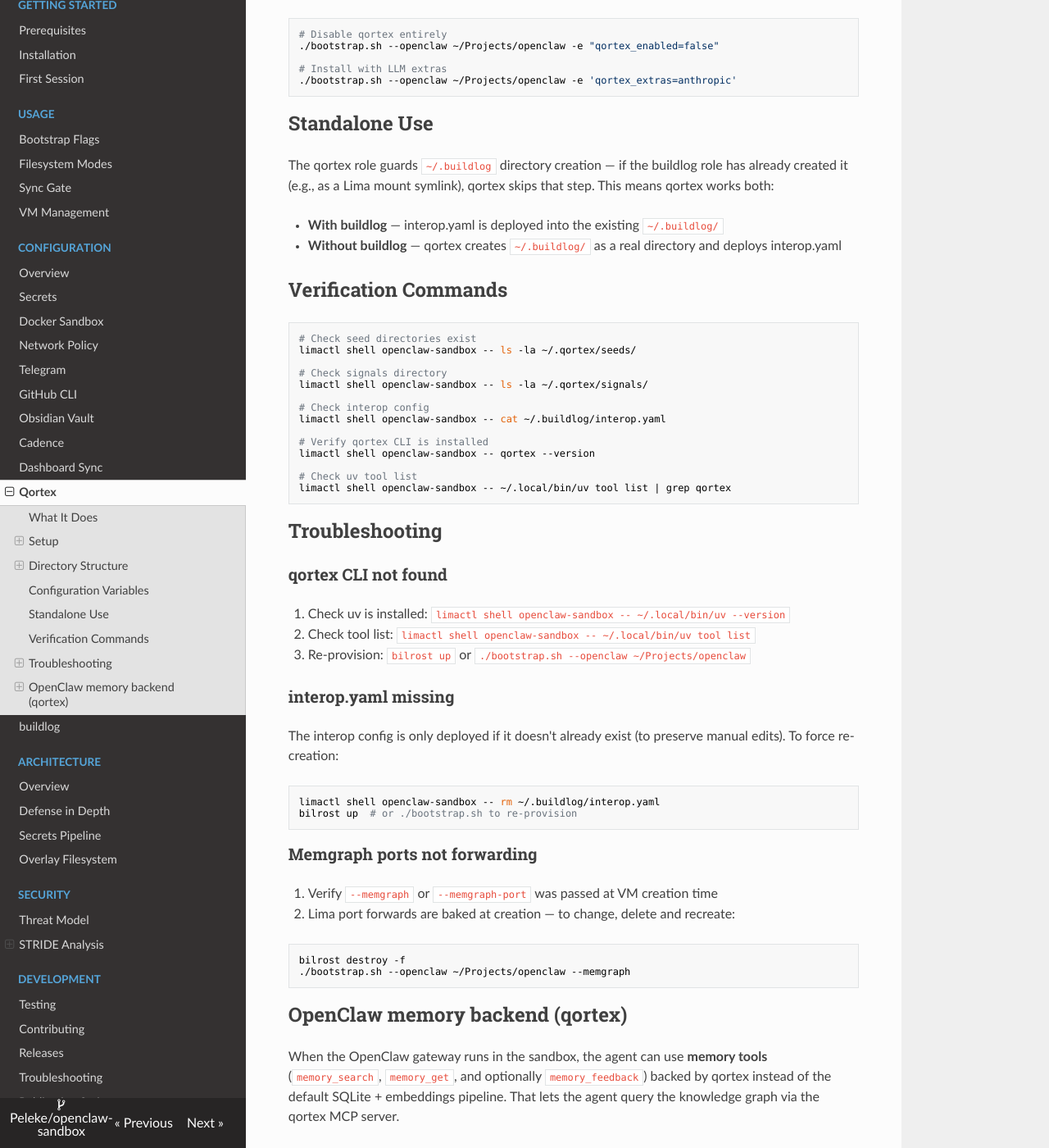
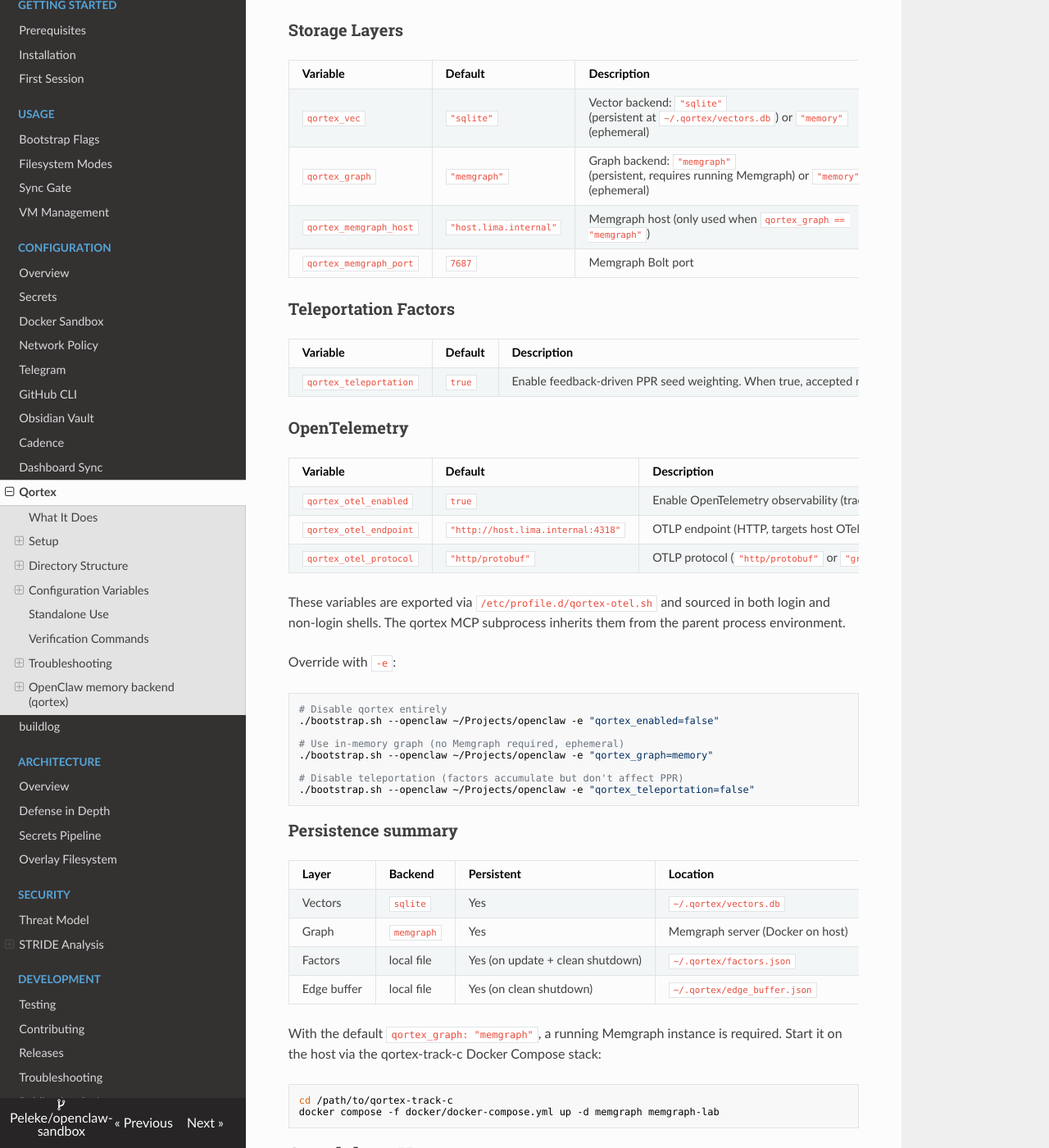
Before and after one commit to Peleke/openclaw-sandbox, an MkDocs documentation site: the page built from docs/configuration/qortex.md, in a window 1280 px wide and 1400 px high, scrolled down 2120 px. Shown: the whole window at 82% size. Built offline with MkDocs 1.6.1, drawn with Linux system fonts in a browser that asks for light colours; nearby versions of some CDN libraries; some of the changed text lies outside the part shown.

Commit message:
feat(qortex): wire persistent storage layers and export env vars
Add QORTEX_VEC, QORTEX_GRAPH, QORTEX_TELEPORTATION, MEMGRAPH_HOST,
and MEMGRAPH_PORT to the qortex Ansible role defaults and profile.d
template. Default to sqlite vectors + Memgraph graph with teleportation
enabled so PPR actually uses feedback-driven factor weights.

Include memgraph in qortex_extras so the neo4j Bolt driver is installed.
Update docs/configuration/qortex.md with the full configuration
variables table and persistence summary.

Closes #80

Co-authored-by: Cursor <cursoragent@cursor.com>

````diff
--- a/docs/configuration/qortex.md
+++ b/docs/configuration/qortex.md
@@ -84,11 +84,38 @@ This enables buildlog to:
 
 ## Configuration Variables
 
+### General
+
 | Variable | Default | Description |
 |----------|---------|-------------|
 | `qortex_enabled` | `true` | Enable qortex directory setup and interop config |
 | `qortex_install` | `true` | Install qortex CLI via `uv tool install` |
-| `qortex_extras` | `""` | Pip extras for qortex (e.g. `"anthropic"` for LLM features) |
+| `qortex_extras` | `"mcp,vec,memgraph,observability"` | Pip extras for qortex (includes Memgraph Bolt driver) |
+
+### Storage Layers
+
+| Variable | Default | Description |
+|----------|---------|-------------|
+| `qortex_vec` | `"sqlite"` | Vector backend: `"sqlite"` (persistent at `~/.qortex/vectors.db`) or `"memory"` (ephemeral) |
+| `qortex_graph` | `"memgraph"` | Graph backend: `"memgraph"` (persistent, requires running Memgraph) or `"memory"` (ephemeral) |
+| `qortex_memgraph_host` | `"host.lima.internal"` | Memgraph host (only used when `qortex_graph == "memgraph"`) |
+| `qortex_memgraph_port` | `7687` | Memgraph Bolt port |
+
+### Teleportation Factors
+
+| Variable | Default | Description |
+|----------|---------|-------------|
+| `qortex_teleportation` | `true` | Enable feedback-driven PPR seed weighting. When true, accepted nodes get higher teleportation probability in future queries. When false, factors still accumulate but PPR uses uniform weights. |
+
+### OpenTelemetry
+
+| Variable | Default | Description |
+|----------|---------|-------------|
+| `qortex_otel_enabled` | `true` | Enable OpenTelemetry observability (traces + metrics) |
+| `qortex_otel_endpoint` | `"http://host.lima.internal:4318"` | OTLP endpoint (HTTP, targets host OTel Collector) |
+| `qortex_otel_protocol` | `"http/protobuf"` | OTLP protocol (`"http/protobuf"` or `"grpc"`) |
+
+These variables are exported via `/etc/profile.d/qortex-otel.sh` and sourced in both login and non-login shells. The qortex MCP subprocess inherits them from the parent process environment.
 
 Override with `-e`:
 
@@ -96,8 +123,27 @@ Override with `-e`:
 # Disable qortex entirely
 ./bootstrap.sh --openclaw ~/Projects/openclaw -e "qortex_enabled=false"
 
-# Install with LLM extras
-./bootstrap.sh --openclaw ~/Projects/openclaw -e 'qortex_extras=anthropic'
+# Use in-memory graph (no Memgraph required, ephemeral)
+./bootstrap.sh --openclaw ~/Projects/openclaw -e "qortex_graph=memory"
+
+# Disable teleportation (factors accumulate but don't affect PPR)
+./bootstrap.sh --openclaw ~/Projects/openclaw -e "qortex_teleportation=false"
+```
+
+### Persistence summary
+
+| Layer | Backend | Persistent | Location |
+|-------|---------|------------|----------|
+| Vectors | `sqlite` | Yes | `~/.qortex/vectors.db` |
+| Graph | `memgraph` | Yes | Memgraph server (Docker on host) |
+| Factors | local file | Yes (on update + clean shutdown) | `~/.qortex/factors.json` |
+| Edge buffer | local file | Yes (on clean shutdown) | `~/.qortex/edge_buffer.json` |
+
+With the default `qortex_graph: "memgraph"`, a running Memgraph instance is required. Start it on the host via the qortex-track-c Docker Compose stack:
+
+```bash
+cd /path/to/qortex-track-c
+docker compose -f docker/docker-compose.yml up -d memgraph memgraph-lab
 ```
 
 ## Standalone Use
````
Also changed, not shown: 2 other files.
